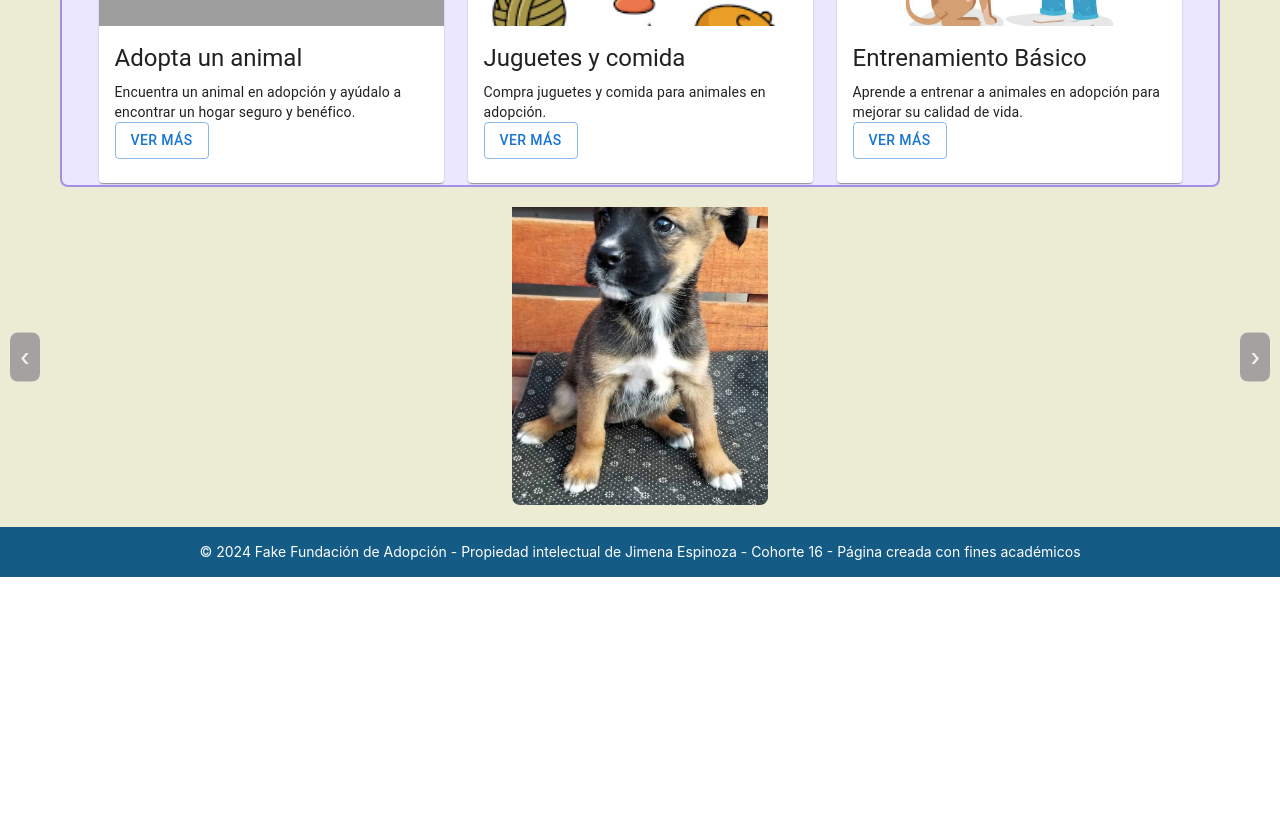
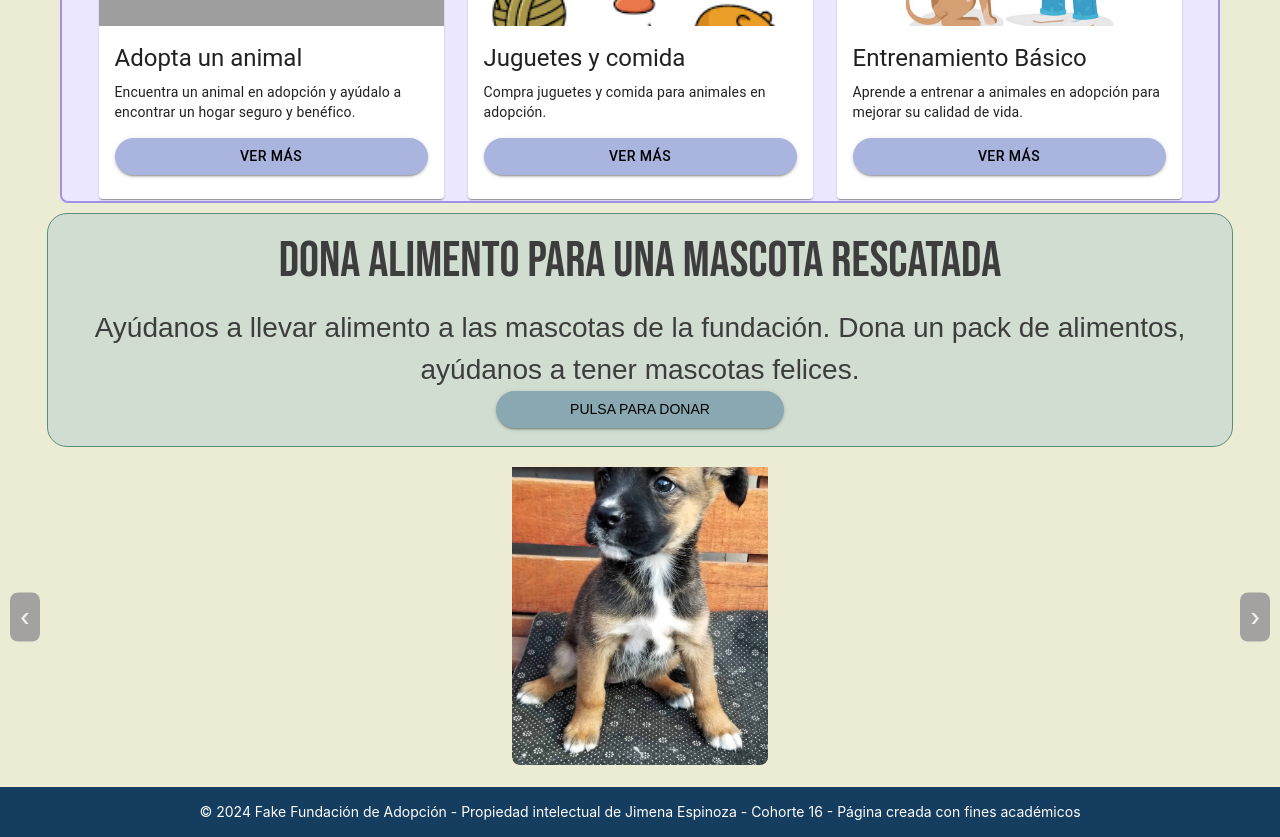
Before and after one commit to jime70/proyecto-final-c16, a React (Vite) app: page / in a window 1280 px wide. Shown: the part 1360-2197 px from the top of the page. Before the commit the page ends 1937 px from the top, so only its background shows below. Built offline with nearby package versions, Linux system fonts and the light colour scheme; grey boxes are pictures that could not be loaded.

Commit message:
File Donations.jsx was added which renderizes a card in Home, with information about how to make donations to Huachitos

```diff
--- a/index.html
+++ b/index.html
@@ -1,10 +1,11 @@
 <!doctype html>
 <html lang="en">
   <head>
+    <link href="https://fonts.googleapis.com/css2?family=Bebas+Neue&display=swap" rel="stylesheet">
     <meta charset="UTF-8" />
     <link rel="icon" type="image/svg+xml" href="/vite.svg" />
     <meta name="viewport" content="width=device-width, initial-scale=1.0" />
-    <title>Proyecto_5_Jimena Espinoza</title>
+    <title>Proyecto_7_Jimena Espinoza</title>
   </head>
   <body>
     <div id="root"></div>
--- a/package.json
+++ b/package.json
@@ -14,9 +14,12 @@
     "@emotion/styled": "^11.14.0",
     "@mui/icons-material": "^6.2.0",
     "@mui/material": "^6.2.0",
+    "framer-motion": "^12.4.3",
     "react": "^18.3.1",
     "react-dom": "^18.3.1",
-    "react-router-dom": "^7.1.1"
+    "react-router-dom": "^7.1.1",
+    "react-slick": "^0.30.3",
+    "slick-carousel": "^1.8.1"
   },
   "devDependencies": {
     "@eslint/js": "^9.15.0",
--- a/src/App.jsx
+++ b/src/App.jsx
@@ -1,30 +1,35 @@
-import './App.css';
-import Gallery from './Gallery/Gallery';
-import Carousel from './Components/Carousel';
-import Box from '@mui/material/Box';
+import "./App.css";
+import Gallery from "./Gallery/Gallery";
+import Carousel from "./Components/Carousel";
+import Box from "@mui/material/Box";
 import Card from "@mui/material/Card";
 import CardContent from "@mui/material/CardContent";
 import Typography from "@mui/material/Typography";
-import { Button, CardMedia, Grid2 } from '@mui/material';
-import adopcion from './Images/adopcion.png';
-import juguetes from './Images/juguetes.png';
-import entrenamiento from './Images/entrenamiento.jpg'
+import { Button, CardMedia, Grid2 } from "@mui/material";
+import adopcion from "./Images/adopcion.png";
+import juguetes from "./Images/juguetes.png";
+import entrenamiento from "./Images/entrenamiento.jpg";
+import { Link } from "react-router-dom";
+import Donations from "./Components/Donations";
+
+
 
 function App() {
   return (
     <>
       <Gallery />
-      <Box className='sample'>
+      <Box className="sample">
         <h2>Formas de ayudar a nuestros Huachitos</h2>
         <p className="read-the-docs">
-          Te invitamos a formar parte de nuestra misión apoyando con alguna de estas acciones y contribuirás directamente al bienestar de los animales rescatados, brindándoles una mejor calidad de vida.
+          Te invitamos a formar parte de nuestra misión apoyando con alguna de
+          estas acciones y contribuirás directamente al bienestar de los
+          animales rescatados, brindándoles una mejor calidad de vida.
         </p>
 
         <Grid2 container spacing={3} justifyContent="center">
-
           <Grid2 item xs={12} sm={6} md={4}>
             <Card sx={{ maxWidth: 345, margin: "auto" }}>
-            <CardMedia
+              <CardMedia
                 component="img"
                 height="250"
                 image={adopcion}
@@ -35,9 +40,23 @@ function App() {
                   Adopta un animal
                 </Typography>
                 <Typography variant="body2">
-                  Encuentra un animal en adopción y ayúdalo a encontrar un hogar seguro y benéfico.
+                  Encuentra un animal en adopción y ayúdalo a encontrar un hogar
+                  seguro y benéfico.
                 </Typography>
-                <Button variant="outlined">
+                <Button
+                  variant="contained"
+                  component={Link}
+                  to="/formulario"
+                  sx={{
+                    mt: 2,
+                    borderRadius: 15,
+                    display: "block",
+                    textAlign: "center",
+                    backgroundColor: "#A9B5DF",
+                    color: "black",
+                    "&:hover": { backgroundColor: "#8FA58D", color: "white" },
+                  }}
+                >
                   Ver más
                 </Button>
               </CardContent>
@@ -46,7 +65,7 @@ function App() {
 
           <Grid2 item xs={12} sm={6} md={4}>
             <Card sx={{ maxWidth: 345, margin: "auto" }}>
-            <CardMedia
+              <CardMedia
                 component="img"
                 height="250"
                 image={juguetes}
@@ -59,7 +78,20 @@ function App() {
                 <Typography variant="body2">
                   Compra juguetes y comida para animales en adopción.
                 </Typography>
-                <Button variant="outlined">
+                <Button
+                  variant="contained"
+                  component={Link}
+                  to="/store"
+                  sx={{
+                    mt: 2,
+                    borderRadius: 15,
+                    display: "block",
+                    textAlign: "center",
+                    backgroundColor: "#A9B5DF",
+                    color: "black",
+                    "&:hover": { backgroundColor: "#8FA58D", color: "white" },
+                  }}
+                >
                   Ver más
                 </Button>
               </CardContent>
@@ -68,7 +100,7 @@ function App() {
 
           <Grid2 item xs={12} sm={6} md={4}>
             <Card sx={{ maxWidth: 345, margin: "auto" }}>
-            <CardMedia
+              <CardMedia
                 component="img"
                 height="250"
                 image={entrenamiento}
@@ -79,17 +111,35 @@ function App() {
                   Entrenamiento Básico
                 </Typography>
                 <Typography variant="body2">
-                  Aprende a entrenar a animales en adopción para mejorar su calidad de vida.
+                  Aprende a entrenar a animales en adopción para mejorar su
+                  calidad de vida.
                 </Typography>
-                <Button variant="outlined">
+                <Button
+                  variant="contained"
+                  component={Link}
+                  to="/store"
+                  sx={{
+                    mt: 2,
+                    borderRadius: 15,
+                    display: "block",
+                    textAlign: "center",
+                    backgroundColor: "#A9B5DF",
+                    color: "black",
+                    "&:hover": { backgroundColor: "#8FA58D", color: "white" },
+                  }}
+                >
                   Ver más
                 </Button>
               </CardContent>
             </Card>
           </Grid2>
-
         </Grid2>
       </Box>
+
+      <Donations />
+
+      {/* <Carousel2 /> */}
+
       <Carousel />
     </>
   );
--- /dev/null
+++ b/src/Components/Donations.jsx
@@ -0,0 +1,96 @@
+import * as React from "react";
+import Box from "@mui/material/Box";
+import { ThemeProvider, createTheme } from "@mui/material/styles";
+import Typography from "@mui/material/Typography";
+import { motion } from "framer-motion";
+import { Button } from "@mui/material";
+import { Link } from "react-router-dom";
+
+const theme = createTheme({
+  palette: {
+    primary: {
+      main: "#D0DDD0",
+      dark: "#B6CBBD",
+    },
+  },
+  typography: {
+    fontFamily: "'Bebas Neue', sans-serif",
+  },
+});
+
+const Donations = () => {
+  return (
+    <ThemeProvider theme={theme}>
+      <Box
+        sx={{
+          width: "90%",
+          height: 200,
+          border: "1px solid #578E7E",
+          borderRadius: "20px",
+          bgcolor: "primary.main",
+          "&:hover": {
+            bgcolor: "primary.dark",
+          },
+          display: "flex",
+          alignItems: "center",
+          justifyContent: "center",
+          padding: 2,
+          margin: "0 auto",
+        }}
+      >
+        <motion.div
+          animate={{
+            y: [0, -10, 0],
+          }}
+          transition={{
+            duration: 0.6,
+            repeat: 2,
+            repeatType: "reverse",
+            ease: "easeInOut",
+          }}
+        >
+          <Typography
+            variant="h3"
+            color="#3D3D3D"
+            align="center"
+            gutterBottom
+            fontSize="50px"
+          >
+            Dona alimento para una mascota rescatada
+          </Typography>
+          <Typography
+            variant="body1"
+            color="#3D3D3D"
+            align="center"
+            fontFamily="sans-serif"
+            fontSize="28px"
+          >
+            Ayúdanos a llevar alimento a las mascotas de la fundación. Dona un
+            pack de alimentos, ayúdanos a tener mascotas felices.
+          </Typography>
+          <Button
+            variant="contained"
+            component={Link}
+            to="/store"
+            sx={{
+              mt: 2,
+              width: "25%",
+              borderRadius: 15,
+              display: "block",
+              textAlign: "center",
+              backgroundColor: "#89A8B2",
+              color: "black",
+              "&:hover": { backgroundColor: "#578E7E", color: "white" },
+              margin: "0 auto",
+              fontFamily: "sans-serif",
+            }}
+          >
+            Pulsa para donar
+          </Button>
+        </motion.div>
+      </Box>
+    </ThemeProvider>
+  );
+};
+
+export default Donations;
--- a/src/Components/Footer.jsx
+++ b/src/Components/Footer.jsx
@@ -10,7 +10,7 @@ const Footer = () => {
             justifyContent: 'center',
             alignItems: 'center',
             height: '50px',
-            backgroundColor: '#145b86',
+            backgroundColor: '#143D60',
             color: 'white',
             fontSize: '0.875rem',
         }}
```
Also changed, not shown: src/Pages/Formulario.jsx (+123 -40 lines), src/Pages/Services.jsx (+34 -18 lines), src/App.css (line endings or trailing spaces), 1 other file (tests, documents, lock files or other folders).
